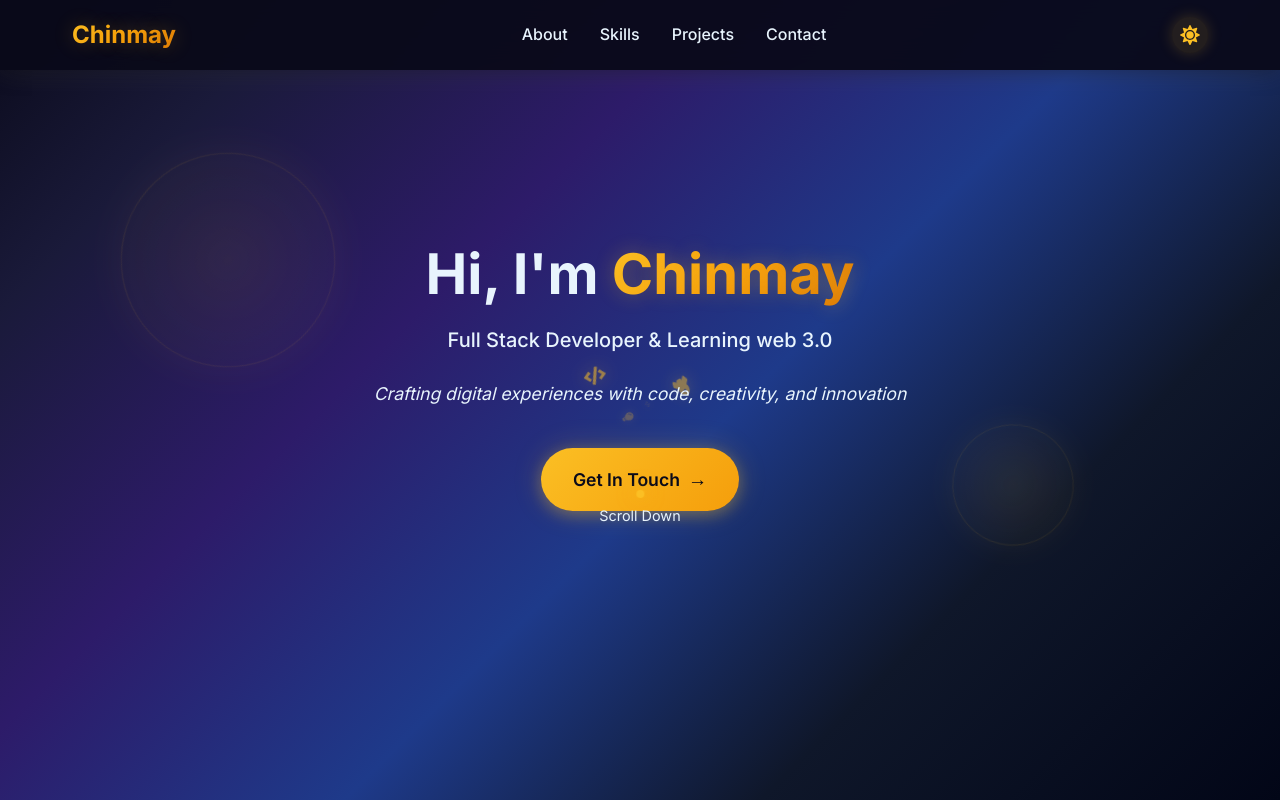
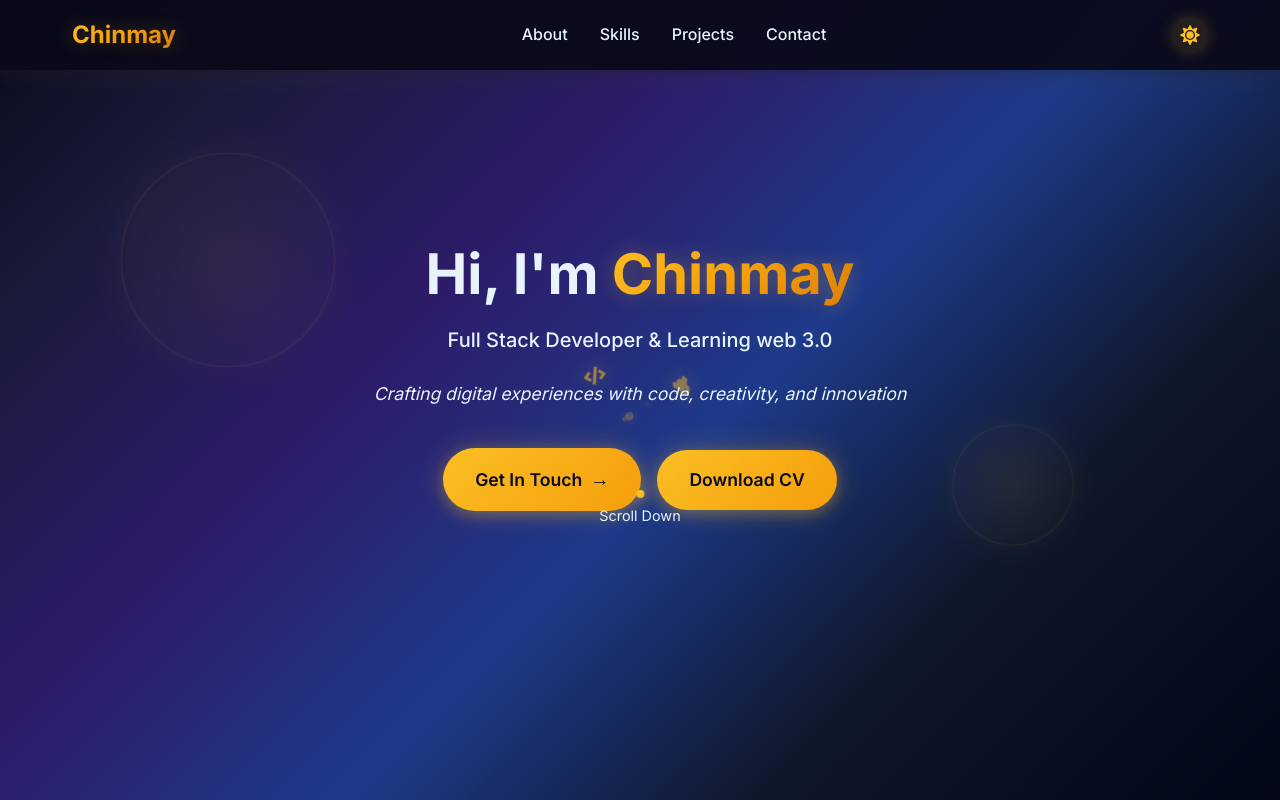
Before and after one commit to chinmayjjg/portfolio, a React (Create React App) app: page / in a window 1280 px wide. Shown: the top 800 px of the page. Built offline with nearby package versions, Linux system fonts and the light colour scheme.

Commit message:
added cv download button

```diff
--- a/src/components/Hero.js
+++ b/src/components/Hero.js
@@ -172,6 +172,27 @@ const Hero = () => {
               →
             </motion.span>
           </motion.a>
+
+          {/* Download CV Button */}
+          <motion.a
+            href="/chinmay_pradhan_mca.pdf"
+            download
+            className="cta-button"
+            whileHover={{
+              scale: 1.05,
+              boxShadow: "0 10px 30px rgba(0, 0, 0, 0.3)"
+            }}
+            whileTap={{ scale: 0.95 }}
+            style={{ marginLeft: '16px' }}
+          >
+            <motion.span
+              initial={{ opacity: 0, x: 10 }}
+              animate={{ opacity: 1, x: 0 }}
+              transition={{ duration: 0.3, delay: 3.2 }}
+            >
+              Download CV
+            </motion.span>
+          </motion.a>
         </motion.div>
 
         {/* Scroll Indicator */}
```
Also changed, not shown: 1 other file (tests, documents, lock files or other folders).
